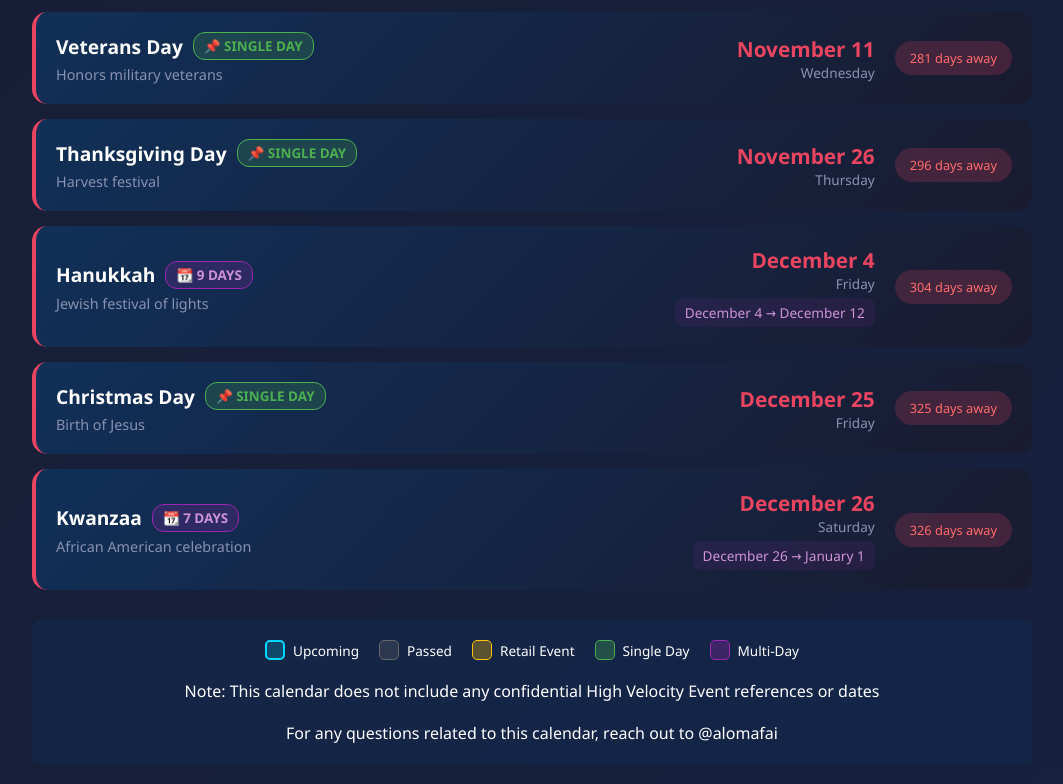
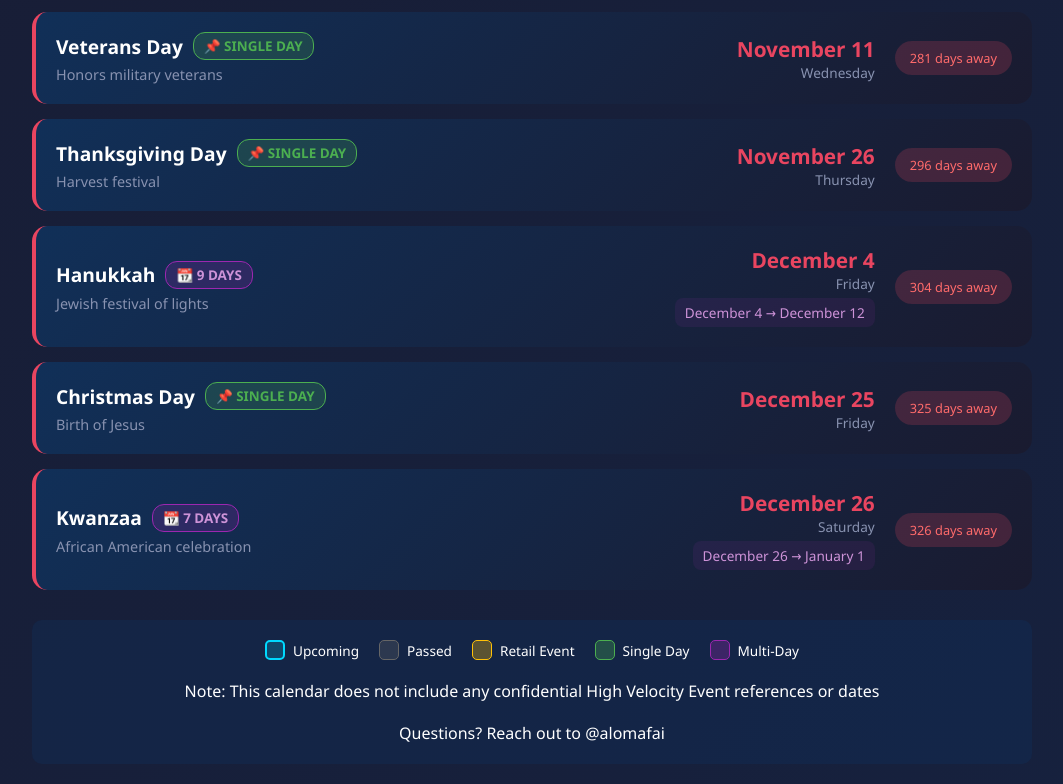
Before and after one commit to alomafai/peakevent, a plain HTML site: page index.html in a window 1280 px wide. Shown: the part 2283-3067 px from the top of the page, without its empty margins (108-1171 px from the left). Drawn offline with Linux system fonts and the light colour scheme.

Commit message:
Update index.html

```diff
--- a/index.html
+++ b/index.html
@@ -201,7 +201,7 @@ body{font-family:'Segoe UI',Tahoma,Geneva,Verdana,sans-serif;background:linear-g
     <div class="legend-item"><div class="legend-color single-day"></div><span>Single Day</span></div>
     <div class="legend-item"><div class="legend-color multi-day"></div><span>Multi-Day</span></div>
     <p>Note: This calendar does not include any confidential High Velocity Event references or dates</p>
-    <p>For any questions related to this calendar, reach out to @alomafai</p>
+    <p>Questions? Reach out to @alomafai</p>
 </div>
 </div>
 <script>
```
